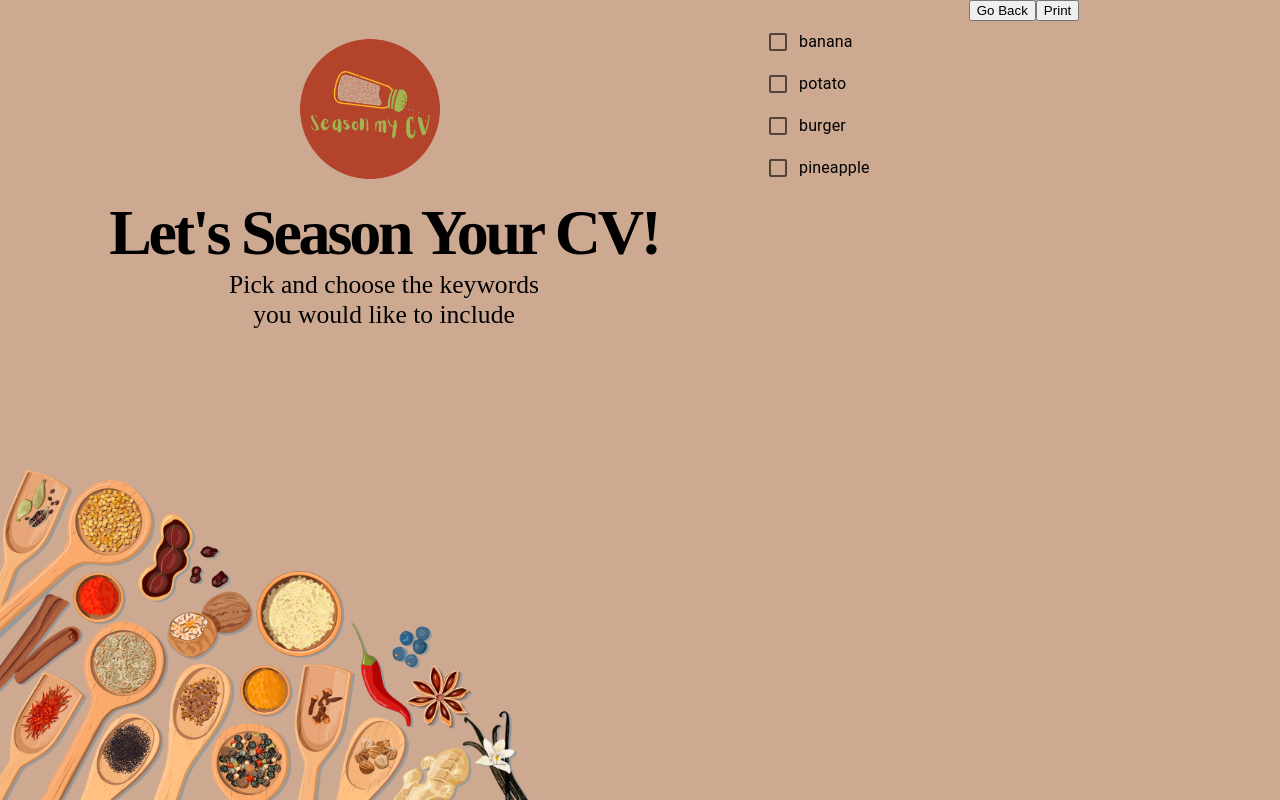
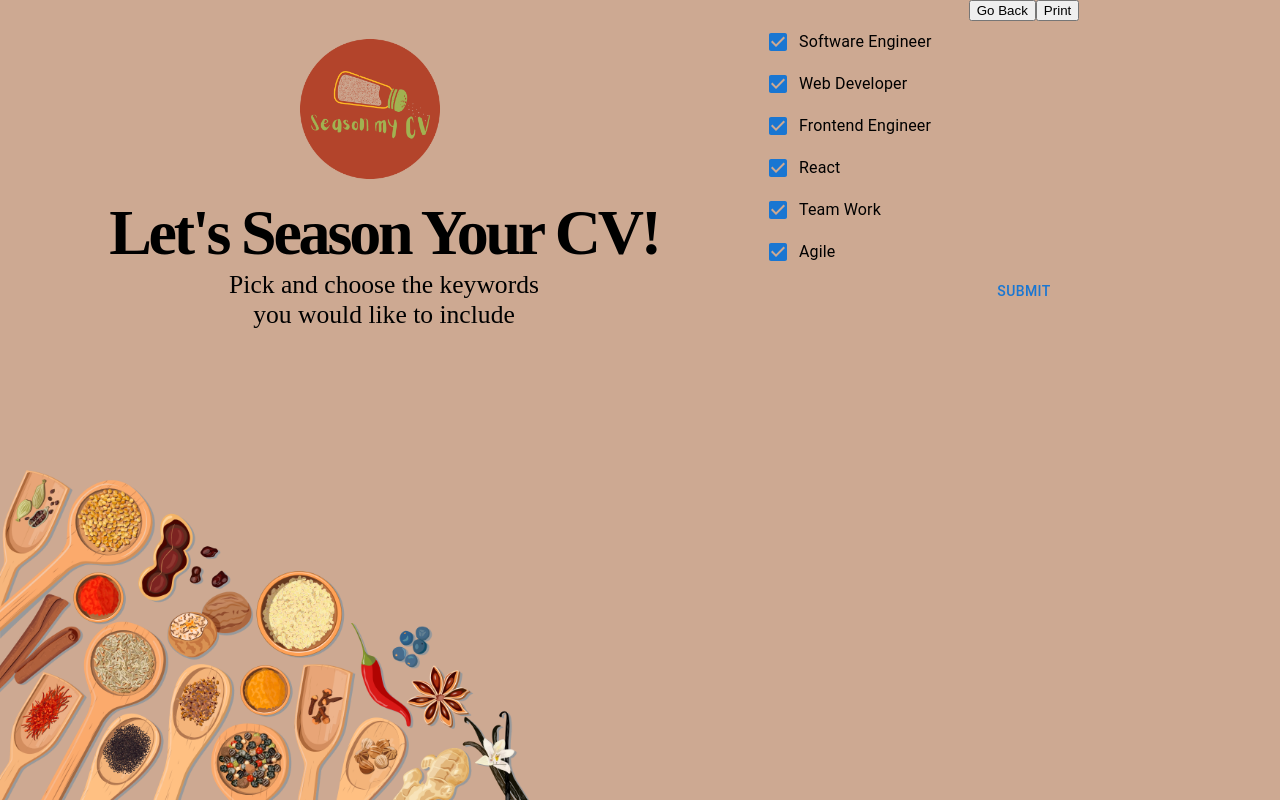
Before and after one commit to Theo-Ghanem/MAISHACKS2022, a React (Create React App) app in the folder frontend/: page / in a window 1280 px wide. Both pictures are taken after a click on the button "SPICE IT UP!". Built offline with nearby package versions, Linux system fonts and the light colour scheme.

Commit message:
keyword list implemented with option to check and uncheck certain words

```diff
--- a/frontend/src/pages/customize/index.jsx
+++ b/frontend/src/pages/customize/index.jsx
@@ -1,12 +1,30 @@
-import React from "react";
+import React, { useState } from "react";
 import FormGroup from "@mui/material/FormGroup";
 import FormControlLabel from "@mui/material/FormControlLabel";
 import Checkbox from "@mui/material/Checkbox";
 import "./Keywords.css";
+import { Button } from "@mui/material";
 
 export default function Customize({ goBack, wordList, submitList }) {
+  const [newList, setNewList] = useState(wordList);
+  const handleSubmit = () => {
+    console.log(newList);
+  };
   const print = () => {
     console.log(JSON.stringify(wordList));
+  };
+  const addWord = (word) => {
+    setNewList([...newList, word]);
+  };
+  const removeWord = (word) => {
+    setNewList((l) => l.filter((w) => w !== word));
+  };
+  const toggleWord = (word) => {
+    if (newList.includes(word)) {
+      removeWord(word);
+    } else {
+      addWord(word);
+    }
   };
   return (
     <div>
@@ -14,11 +32,20 @@ export default function Customize({ goBack, wordList, submitList }) {
       <button onClick={print}>Print</button>
       <FormGroup>
         {/* need to be able to iterate through the keywords of the job description */}
-        <FormControlLabel control={<Checkbox />} label="banana" />
-        <FormControlLabel control={<Checkbox />} label="potato" />
-        <FormControlLabel control={<Checkbox />} label="burger" />
-        <FormControlLabel control={<Checkbox />} label="pineapple" />
+
+        {wordList.map((word) => (
+          <FormControlLabel
+            control={
+              <Checkbox
+                checked={newList.includes(word)}
+                onChange={() => toggleWord(word)}
+              />
+            }
+            label={word}
+          />
+        ))}
       </FormGroup>
+      <Button onClick={handleSubmit}>Submit</Button>
     </div>
   );
 }
```
